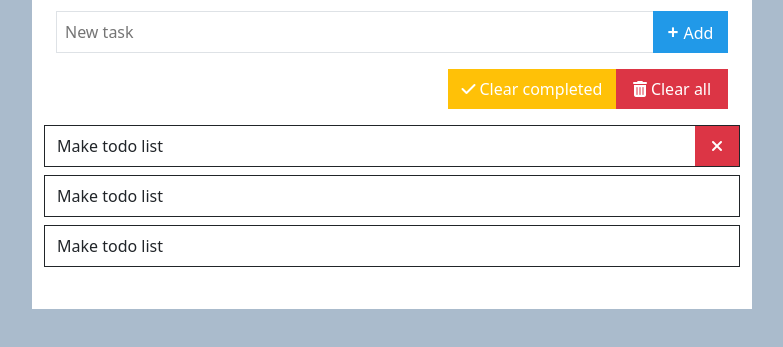
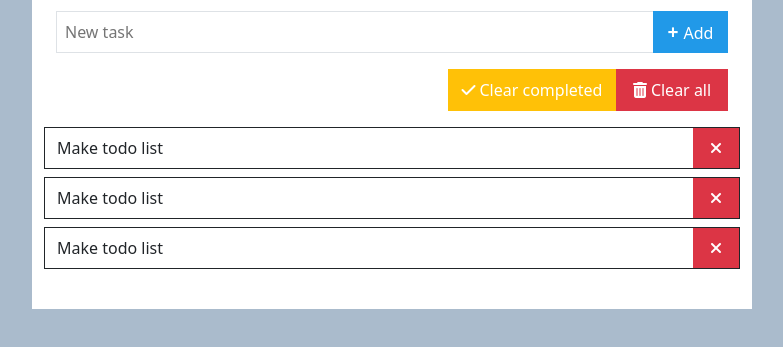
Before and after one commit to idembele70/TodoList-W-Boostrap, a plain HTML site: page index.html in a window 1280 px wide. Shown: the part 61-408 px from the top of the page, without its empty margins (248-1031 px from the left). Drawn offline with Linux system fonts and the light colour scheme.

Commit message:
ombre et bordure des items

```diff
--- a/index.html
+++ b/index.html
@@ -23,16 +23,22 @@
         </div>
         <div class="row m-0 mt-3">
             <div class="col-7"></div>
-            <button type="button" class="btn btn-warning col py-2 text-white"><i class="fas fa-check">&nbsp;</i>Clear
+            <button type="button" class="btn btn-warning col py-2 text-white shadow-none"><i class="fas fa-check">&nbsp;</i>Clear
                 completed</button>
-            <button type="button" class="btn btn-danger col-2"><i class="fas fa-trash-alt">&nbsp;</i>Clear all</button>
+            <button type="button" class="btn btn-danger col-2 shadow-none"><i class="fas fa-trash-alt">&nbsp;</i>Clear all</button>
         </div>
         <div class="row mt-3">
+            <p class="col-12 m-0 py-2 mb-2 border border-dark position-relative">
+                <span class="todo-items">Make todo list</span>
+                <button type="button" class="btn btn-danger position-absolute end-0 bottom-0 h-100 px-3 shadow-none"><i class="fas fa-times"></i></button>
+            </p>
             <p class="col-12 m-0 py-2 mb-2 border border-dark position-relative">Make todo list
-                <button type="button" class="btn btn-danger position-absolute end-0 bottom-0 h-100 px-3"><i class="fas fa-times"></i></button>
+                <button type="button" class="btn btn-danger position-absolute end-0 bottom-0 h-100 px-3 shadow-none"><i class="fas fa-times"></i></button>
             </p>
-            <p class="col-12 m-0 py-2 mb-2 border border-dark">Make todo list</p>
-            <p class="col-12 m-0 py-2 mb-2 border border-dark">Make todo list</p>
+            <p class="col-12 m-0 py-2 mb-2 border border-dark position-relative">Make todo list
+                <button type="button" class="btn btn-danger position-absolute end-0 bottom-0 h-100 px-3 shadow-none"><i class="fas fa-times"></i></button>
+            </p>
+            </p>
         </div>
     </div>
     <script src="./src/js/main.js"></script>
--- a/src/css/container.css
+++ b/src/css/container.css
@@ -25,7 +25,7 @@ background: #1a83cc;
     font-weight: bold;
 }
 
-#input-add-todo{
+#input-add-todo, button{
     outline:none;
     border:none;
     box-shadow:  -1px -1px 2px transparent,
@@ -33,7 +33,8 @@ background: #1a83cc;
     transition: border .25s ease-in;
                 }
 
-* > .btn{
-    outline: none ;
-    border: none ;
+.row p:hover {
+    cursor: pointer;
+    background-color: grey;
+    transition: 1s;
 }
--- a/src/js/main.js
+++ b/src/js/main.js
@@ -15,7 +15,7 @@ inputAddTodo.addEventListener('blur',()=>{
         inputAddTodo.classList.remove('shadow-sm');
 },false);
 
-export class todo {
+class todo {
  AddTodo() {
 
 }
```
